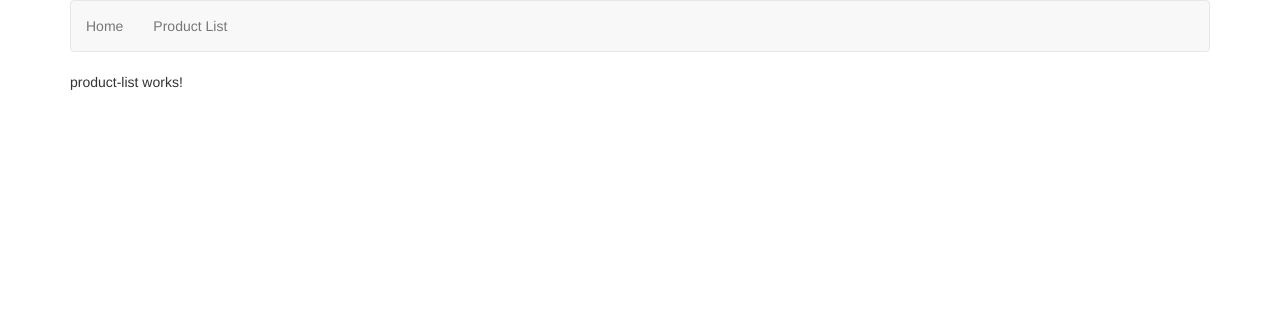
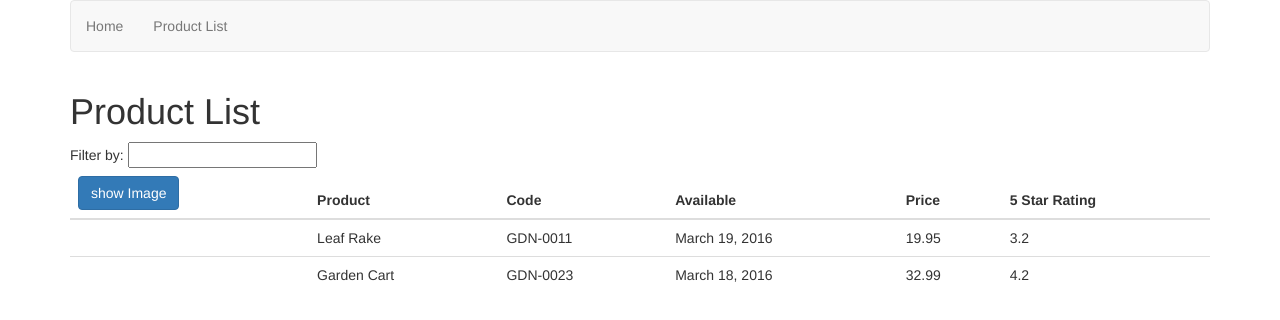
Before and after one commit to HarryWang74/learning-angular2, an Angular app: page /products in a window 1280 px wide. Shown: the top 320 px of the page. Built offline with nearby package versions, Linux system fonts and the light colour scheme.

Commit message:
add dummy data

```diff
--- a/src/app/product/product-list/product-list.component.html
+++ b/src/app/product/product-list/product-list.component.html
@@ -1,3 +1,32 @@
-<p>
-  product-list works!
-</p>
+<div class="row">
+  <h1 class="col-md-12">Product List</h1>
+  <div class='col-md-12'>Filter by: <input type='text' /></div>
+  <div class="col-md-12 table-responsive">
+    <table class='table'>
+                <thead>
+                    <tr>
+                        <th>
+                            <button class='btn btn-primary'>
+                                show Image
+                            </button>
+                        </th>
+                        <th>Product</th>
+                        <th>Code</th>
+                        <th>Available</th>
+                        <th>Price</th>
+                        <th>5 Star Rating</th>
+                    </tr>
+                </thead>
+                <tbody>
+                    <tr *ngFor='let product of products'>
+                        <td></td>
+                        <td>{{ product.productName }}</td>
+                        <td>{{ product.productCode }}</td>
+                        <td>{{ product.releaseDate }}</td>
+                        <td>{{ product.price }}</td>
+                        <td>{{ product.starRating }}</td>
+                    </tr>
+                </tbody>
+            </table>
+  </div>
+</div>
--- a/src/app/product/product-list/product-list.component.ts
+++ b/src/app/product/product-list/product-list.component.ts
@@ -6,7 +6,29 @@ import { Component, OnInit } from '@angular/core';
   styleUrls: ['./product-list.component.css']
 })
 export class ProductListComponent implements OnInit {
-
+  products: any =
+  [
+    {
+      "productId": 1,
+      "productName": "Leaf Rake",
+      "productCode": "GDN-0011",
+      "releaseDate": "March 19, 2016",
+      "description": "Leaf rake with 48-inch wooden handle.",
+      "price": 19.95,
+      "starRating": 3.2,
+      "imageUrl": "http://openclipart.org/image/300px/svg_to_png/26215/Anonymous_Leaf_Rake.png"
+    },
+    {
+      "productId": 2,
+      "productName": "Garden Cart",
+      "productCode": "GDN-0023",
+      "releaseDate": "March 18, 2016",
+      "description": "15 gallon capacity rolling garden cart",
+      "price": 32.99,
+      "starRating": 4.2,
+      "imageUrl": "http://openclipart.org/image/300px/svg_to_png/58471/garden_cart.png"
+    },
+  ];
   constructor() { }
 
   ngOnInit() {
```
